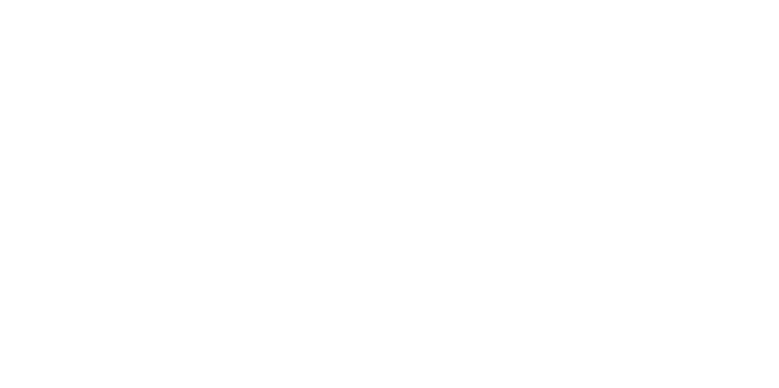
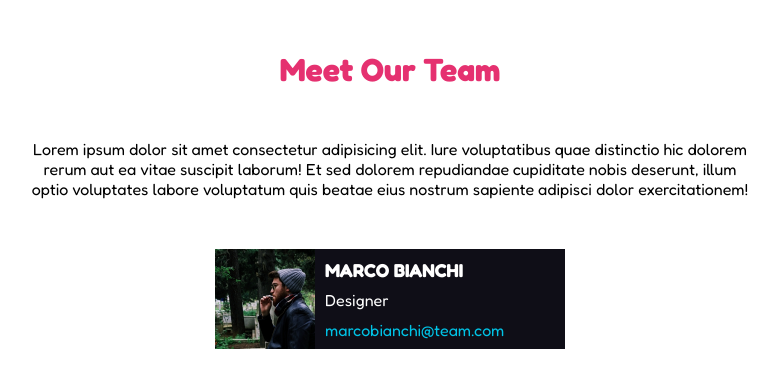
Before and after one commit to GianmarcoOrabona/html-css-flex-cards, a plain HTML site: page index.html in a window 1280 px wide. Shown: the whole page, without its empty margins (250-1029 px from the left). Drawn offline with Linux system fonts and the light colour scheme.

Commit message:
add card

```diff
--- a/assets/css/style.css
+++ b/assets/css/style.css
@@ -10,7 +10,7 @@
 :root {
   --bg-primary: #0f0e17;
   --bg-title: #e53170;
-  --bg-mail: #0093e7;
+  --bg-mail: #00c4e7;
 }
 /* #endregion colors */
 
@@ -18,3 +18,64 @@
 body {
   font-family: "Fredoka", sans-serif;
 }
+
+.container {
+  width: 80%;
+  margin: 0 auto;
+}
+
+.flex {
+  display: flex;
+}
+
+img {
+  width: 100px;
+}
+/* #endregion utilities */
+
+/* #region header */
+#title {
+  color: var(--bg-title);
+  text-align: center;
+  margin-top: 50px;
+}
+/* #endregion header */
+
+/* #region main */
+.details {
+  text-align: center;
+  margin: 50px auto;
+  width: 70%;
+}
+
+.card-section {
+  margin-top: 50px;
+  display: flex;
+  justify-content: center;
+}
+
+.card {
+  background-color: var(--bg-primary);
+  width: 350px;
+}
+
+.card-info {
+  color: #ffffff;
+  margin-left: 10px;
+  display: flex;
+  flex-direction: column;
+  justify-content: space-evenly;
+}
+
+.card-info h3 {
+  text-transform: uppercase;
+}
+
+.mail {
+  color: var(--bg-mail);
+}
+
+.mail:hover {
+  cursor: pointer;
+}
+/* #endregion main */
--- a/index.html
+++ b/index.html
@@ -18,6 +18,37 @@
 
 <body>
 
+    <!-- Header -->
+    <header>
+        <h1 id="title">Meet Our Team</h1>
+    </header>
+    <!-- /Header -->
+
+    <!-- Main -->
+    <main>
+        <div class="container">
+            <div class="details">
+                <p>Lorem ipsum dolor sit amet consectetur adipisicing elit. Iure voluptatibus quae distinctio hic
+                    dolorem rerum aut ea vitae suscipit laborum! Et sed dolorem repudiandae cupiditate nobis deserunt,
+                    illum optio voluptates labore voluptatum quis beatae eius nostrum sapiente adipisci dolor
+                    exercitationem!</p>
+            </div>
+
+            <!-- Card section -->
+            <section class="card-section">
+                <div class="card flex">
+                    <img src="./assets/img/male1.png" alt="male1">
+                    <div class="card-info">
+                        <h3>Marco Bianchi</h3>
+                        <span>Designer</span>
+                        <span class="mail">marcobianchi@team.com</span>
+                    </div>
+                </div>
+            </section>
+        </div>
+    </main>
+    <!-- /Main -->
+
 </body>
 
 </html>
```
